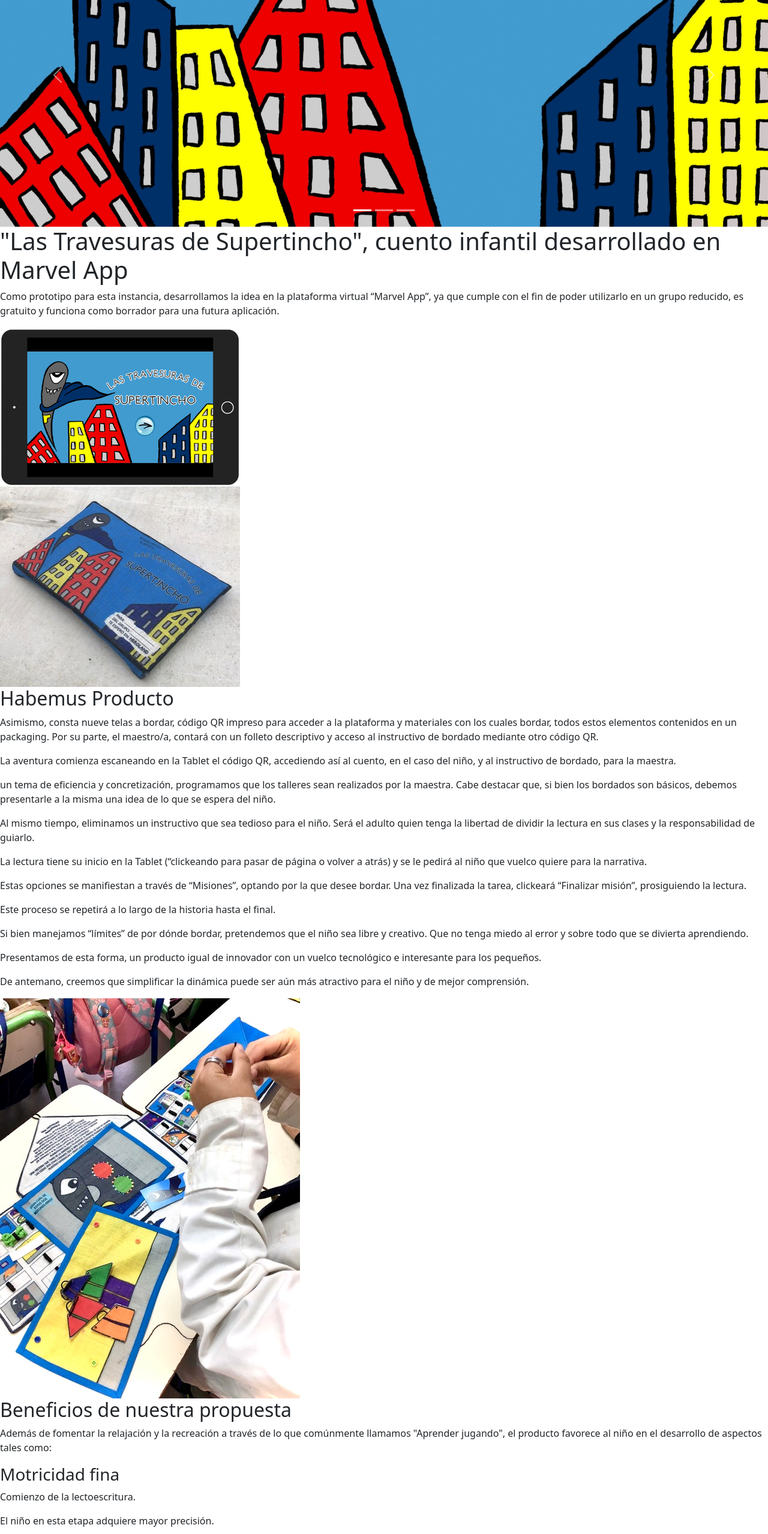
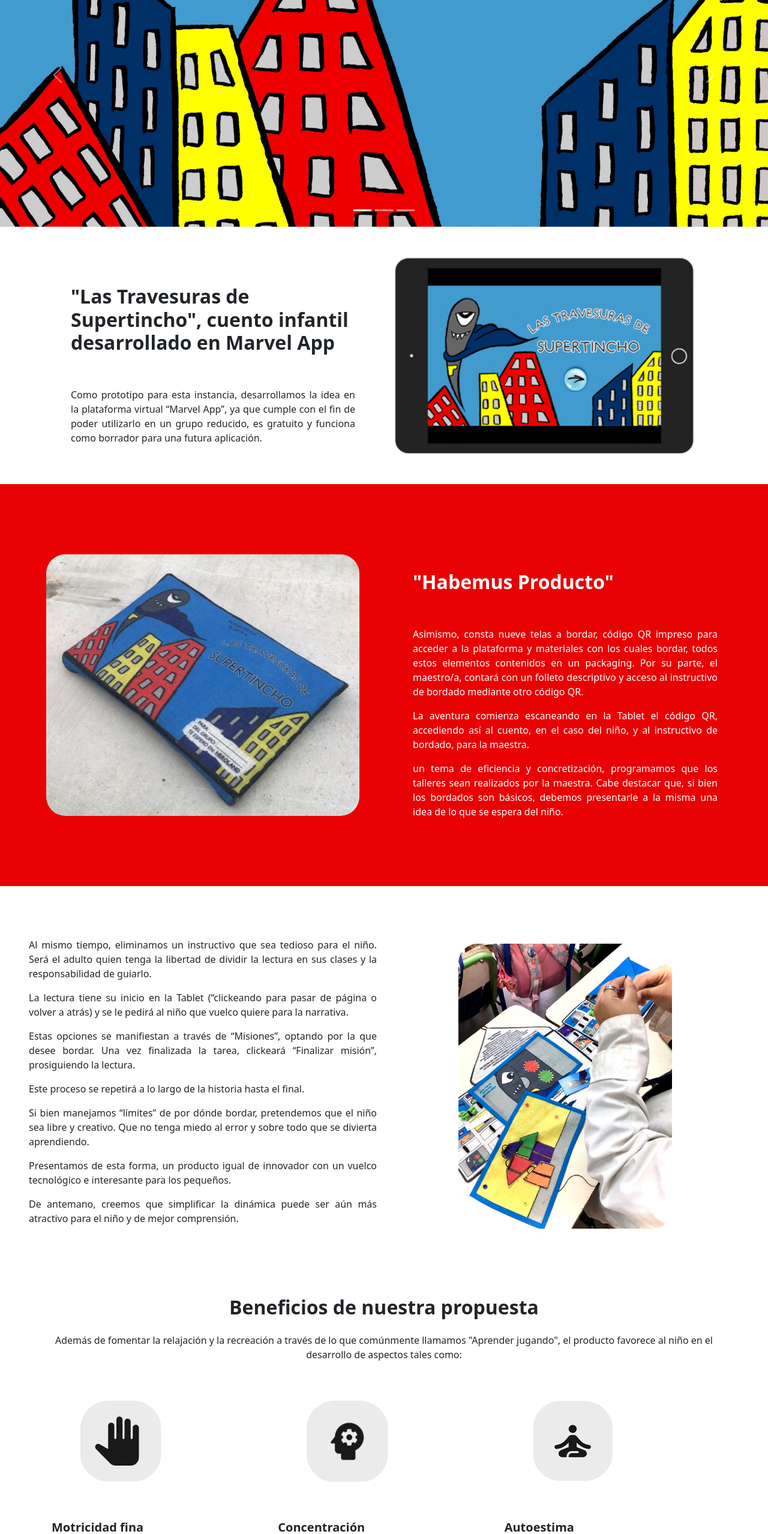
Before and after one commit to stephumpierrez/Primer-Repositorio, a plain HTML site: page pages/producto.html in a window 1280 px wide. Shown: the part 240-2797 px from the top of the page at 60% size. Drawn offline with nearby package versions, Linux system fonts and the light colour scheme.

Commit message:
Avances page producto

```diff
--- a/css/style.css
+++ b/css/style.css
@@ -69,6 +69,28 @@
     object-fit: cover;
 }
 
+/* MAIN PRODUCTO */
+
+.mockup_tablet {
+    width: 100%;
+    object-fit: cover;
+}
+
+.bg-red {
+    background-color: #e90204;
+    color: white;
+}
+
+.packaging {
+    width: 90%;
+    object-fit: cover;
+}
+
+.gifts {
+    width: 70%;
+    object-fit: cover;
+}
+
 /* FOOTER */
 
 .footer {
@@ -85,6 +107,8 @@
     color: rgb(19, 19, 19);
 }
 
+/* MEDIA QUERIES */
+
 @media screen and (max-width: 800px) {
     .map {
         height: 300px;
--- a/pages/producto.html
+++ b/pages/producto.html
@@ -104,110 +104,158 @@
 
         <!--APP-->
 
-        <section>
-            <div>
-                <h1>"Las Travesuras de Supertincho", cuento infantil desarrollado en Marvel App</h1>
-                <p>Como prototipo para esta instancia, desarrollamos la idea en la plataforma virtual “Marvel App”, ya
-                    que cumple con el fin de poder utilizarlo en un grupo reducido, es gratuito y funciona como borrador
+        <section class="container p-5">
+            <div class="row align-items-center">
+                <div class="col-lg-6 col-md-12 pe-5">
+                    <h2 class="fw-bolder py-5">"Las Travesuras de Supertincho", cuento infantil desarrollado en Marvel
+                        App</h2>
+                    <p class="p-project">Como prototipo para esta instancia, desarrollamos la idea en la plataforma
+                        virtual “Marvel App”,
+                        ya
+                        que cumple con el fin de poder utilizarlo en un grupo reducido, es gratuito y funciona como
+                        borrador
                         para una futura aplicación.</p>
                 </div>
-
-            <div>
-                <img src="../multimedia/img/mockup_tablet.png" alt="mockup_tablet">
+                <div class="col-lg-6 col-md-12 d-flex justify-content-center px-3">
+                    <img src="../multimedia/img/mockup_tablet.png" alt="mockup_tablet" class="mockup_tablet">
                 </div>
         </section>
 
         <!--WE HAVE A PRODUCT-->
 
-        <section>
-            <div>
-                <img class="border_radius" src="../multimedia/img/packaging_supertincho.jpg"
-                    alt="packaging_supertincho">
-                <h2>Habemus Producto</h2>
-                <p>Asimismo, consta nueve telas a bordar, código QR impreso para acceder a la plataforma y materiales
+        <section class="container-fluid p-5 bg-red">
+            <div class="row align-items-center">
+                <div class="col-lg-6 col-md-12 d-flex justify-content-center">
+                    <img src="../multimedia/img/packaging_supertincho.jpg" alt="packaging_supertincho"
+                        class="rounded-5 packaging">
+                </div>
+                <div class="col-lg-6 col-md-12 p-project p-5">
+                    <h2 class="fw-bolder py-5">"Habemus Producto"</h2>
+                    <p>Asimismo, consta nueve telas a bordar, código QR impreso para acceder a la plataforma y
+                        materiales
                         con los cuales bordar, todos estos elementos contenidos en un packaging.
-                    Por su parte, el maestro/a, contará con un folleto descriptivo y acceso al instructivo de bordado
+                        Por su parte, el maestro/a, contará con un folleto descriptivo y acceso al instructivo de
+                        bordado
                         mediante otro código QR.</p>
 
-                <p>La aventura comienza escaneando en la Tablet el código QR, accediendo así al cuento, en el caso del
+                    <p>La aventura comienza escaneando en la Tablet el código QR, accediendo así al cuento, en el caso
+                        del
                         niño, y al instructivo de bordado, para la maestra.</p>
 
-                <p> un tema de eficiencia y concretización, programamos que los talleres sean realizados por la maestra.
-                    Cabe destacar que, si bien los bordados son básicos, debemos presentarle a la misma una idea de lo
+                    <p> un tema de eficiencia y concretización, programamos que los talleres sean realizados por la
+                        maestra.
+                        Cabe destacar que, si bien los bordados son básicos, debemos presentarle a la misma una idea de
+                        lo
                         que se espera del niño.</p>
                 </div>
-
+            </div>
+        </section>
+        <section class="container-fluid p-5">
+            <div class="row align-items-center">
+                <div class="col-lg-6 col-md-12 p-project">
                     <div>
                         <p>
-                    Al mismo tiempo, eliminamos un instructivo que sea tedioso para el niño. Será el adulto quien tenga
+                            Al mismo tiempo, eliminamos un instructivo que sea tedioso para el niño. Será el adulto
+                            quien
+                            tenga
                             la libertad de dividir la lectura en sus clases y la responsabilidad de guiarlo.</p>
 
-                <p>La lectura tiene su inicio en la Tablet (“clickeando para pasar de página o volver a atrás) y se le
+                        <p>La lectura tiene su inicio en la Tablet (“clickeando para pasar de página o volver a atrás) y
+                            se
+                            le
                             pedirá al niño que vuelco quiere para la narrativa.</p>
 
-                <p>Estas opciones se manifiestan a través de “Misiones”, optando por la que desee bordar. Una vez
+                        <p>Estas opciones se manifiestan a través de “Misiones”, optando por la que desee bordar. Una
+                            vez
                             finalizada la tarea, clickeará “Finalizar misión”, prosiguiendo la lectura.</p>
 
                         <p>Este proceso se repetirá a lo largo de la historia hasta el final.</p>
 
-                <p>Si bien manejamos “límites” de por dónde bordar, pretendemos que el niño sea libre y creativo. Que no
+                        <p>Si bien manejamos “límites” de por dónde bordar, pretendemos que el niño sea libre y
+                            creativo.
+                            Que no
                             tenga miedo al error y sobre todo que se divierta aprendiendo.</p>
 
-                <p>Presentamos de esta forma, un producto igual de innovador con un vuelco tecnológico e interesante
+                        <p>Presentamos de esta forma, un producto igual de innovador con un vuelco tecnológico e
+                            interesante
                             para los pequeños.</p>
 
-                <p>De antemano, creemos que simplificar la dinámica puede ser aún más atractivo para el niño y de mejor
+                        <p>De antemano, creemos que simplificar la dinámica puede ser aún más atractivo para el niño y
+                            de
+                            mejor
                             comprensión.</p>
-                <img class="border_radius" src="../multimedia/img/telas_bordado_supertincho.jpg"
-                    alt="telas_bordado_supertincho">
+                    </div>
+                </div>
+                <div class="col-lg-6 col-md-12 d-flex justify-content-center p-5">
+                    <img src="../multimedia/img/telas_bordado_supertincho.jpg" alt="telas_bordado_supertincho"
+                        class="rounded-5 gifts">
+                </div>
             </div>
         </section>
 
         <!--BENEFITS OF THE PROPOSAL-->
 
-        <section>
-            <div>
-                <h2>Beneficios de nuestra propuesta</h2>
-                <p> Además de fomentar la relajación y la recreación a través de lo que comúnmente llamamos "Aprender
+        <section class="container p-3">
+            <div class="row">
+                <div class="text-center">
+                    <h2 class="fw-bolder pb-3">Beneficios de nuestra propuesta</h2>
+                    <p> Además de fomentar la relajación y la recreación a través de lo que comúnmente llamamos
+                        "Aprender
                         jugando", el producto favorece al niño en el desarrollo de aspectos tales como:
                     </p>
                 </div>
 
-            <div>
-                <h3>Motricidad fina</h3>
-
+                <div class="col-md-4">
+                    <a href="*">
+                        <img src="../multimedia/img/icono_motricidad.png" class="p-5" alt="icono_motricidad"></a>
+                    <h5 class="py-3 fw-bolder">
+                        Motricidad fina
+                    </h5>
                     <p>Comienzo de la lectoescritura.</p>
 
                     <p>El niño en esta etapa adquiere mayor precisión.</p>
                 </div>
 
-            <div>
-                <h3>Concentración</h3>
-
+                <div class="col-md-4">
+                    <a href="*">
+                        <img src="../multimedia/img/icono_concentracion.png" class="p-5" alt="icono_concentracion"></a>
+                    <h5 class="py-3 fw-bolder">
+                        Concentración
+                    </h5>
                     <p>Esta etapa es el inicio de la lógica y el niño puede concentrarse en una actividad.</p>
                 </div>
 
-            <div>
-                <h3>Autoestima</h3>
-
+                <div class="col-md-4">
+                    <a href="*">
+                        <img src="../multimedia/img/icono_autoestima.png" class="p-5" alt="icono_autoestima"></a>
+                    <h5 class="py-3 fw-bolder">
+                        Autoestima
+                    </h5>
                     <p>Ver materializado sus logros y progresos.</p>
 
                     <p> Los bordados van evolucionando en complejidad.</p>
+                </div>
             </div>
         </section>
 
         <!--DOWNLOAD APP-->
 
-        <section>
-            <div>
-                <h2>Descarga la app móvil gratis</h2>
-                <p>Lorem ipsum dolor sit amet, consectetur adipiscing elit. Nulla quam velit, vulputate eu pharetra nec,
-                    mattis ac neque. Duis ac blandit elit tincidunt id</p>
+        <section class="container text-center">
+            <div class="row mb-5">
+                <div class="col-md-12">
+                    <h2 class="fw-bolder p-5">Descarga la app móvil</h2>
                 </div>
 
-            <div>
-                <img src="../multimedia/img/download-on-the-app-store.jpg" alt="Descargar_en_app_store">
-                <img src="../multimedia/img/get-it-on-google-play.png" alt="Descargar_en_google_play">
+                <div class="col-md-12">
+                    <p>Luego te enviaremos el producto a tu domicilio para que comiences a disfrutar de este mundo
+                        maravilloso que es el bordado, y todos los beneficios que este trae consigo, aprendiendo de la
+                        manera más divertida, acompañando a Supertincho en sus infinitas travesuras!</p>
+                </div>
+
+                <div class="col-md-12">
+                    <a class="btn btn-outline-primary btn-lg" href="#" role="button">App Store</a>
+                    <a class="btn btn-outline-primary btn-lg" href="#" role="button">Google Play</a>
+                </div>
             </div>
         </section>
         </main>
```
Also changed, not shown: index.html (+2 -2 lines), pages/proyecto.html (+1 -1 lines), multimedia/img/icono_autoestima.png (added), multimedia/img/icono_concentracion.png (added), multimedia/img/icono_motricidad.png (added). Lines whose indentation alone changed are shown as unchanged.
